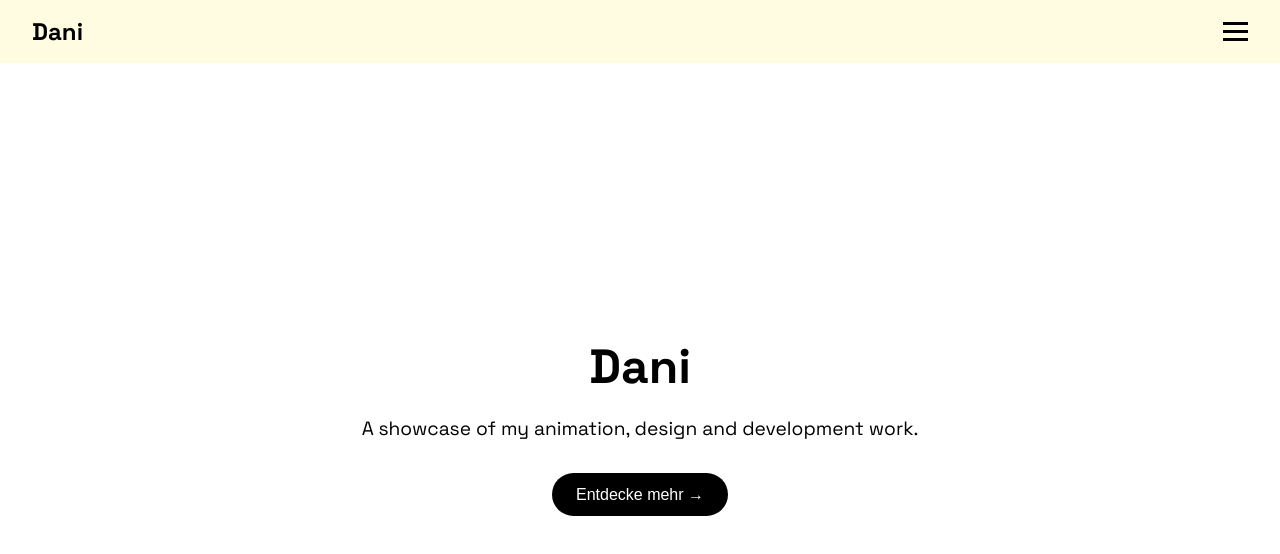
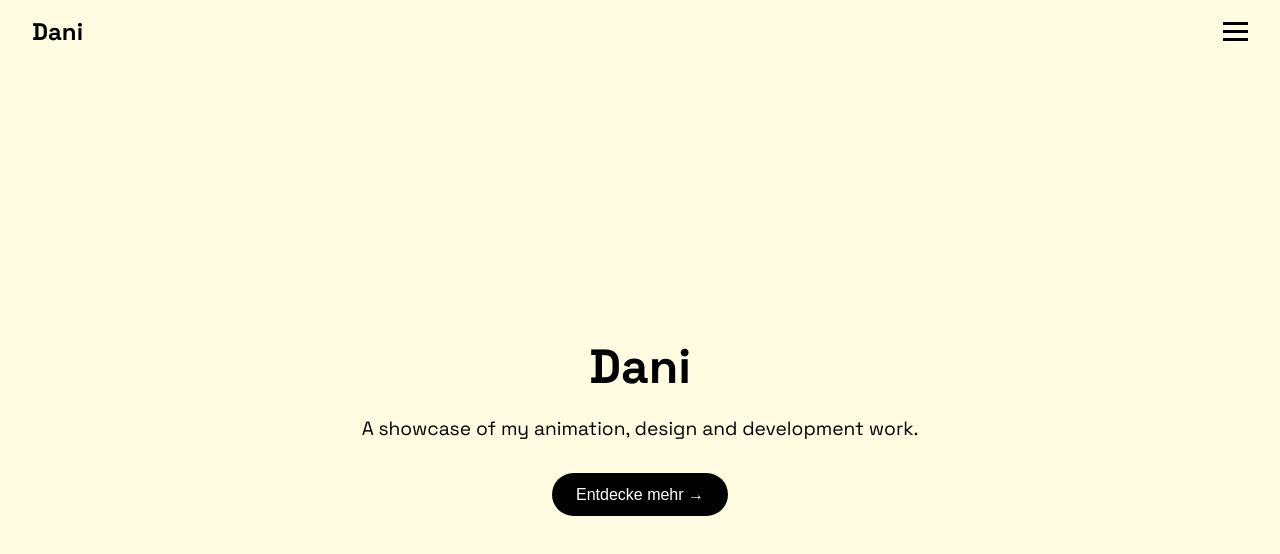
Before and after one commit to inbetweened/portfolio, a Next.js app: page / in a window 1280 px wide. Shown: the top 554 px of the page. Built offline with nearby package versions, Linux system fonts and the light colour scheme.

Commit message:
Update globals.css

```diff
--- a/styles/globals.css
+++ b/styles/globals.css
@@ -3,7 +3,7 @@ body {
   margin: 0;
   padding: 0;
   font-family: 'Space Grotesk', sans-serif;
-  background-color: #fff;
+  background-color: #fffce1;
   color: #000;
 }
 
```
